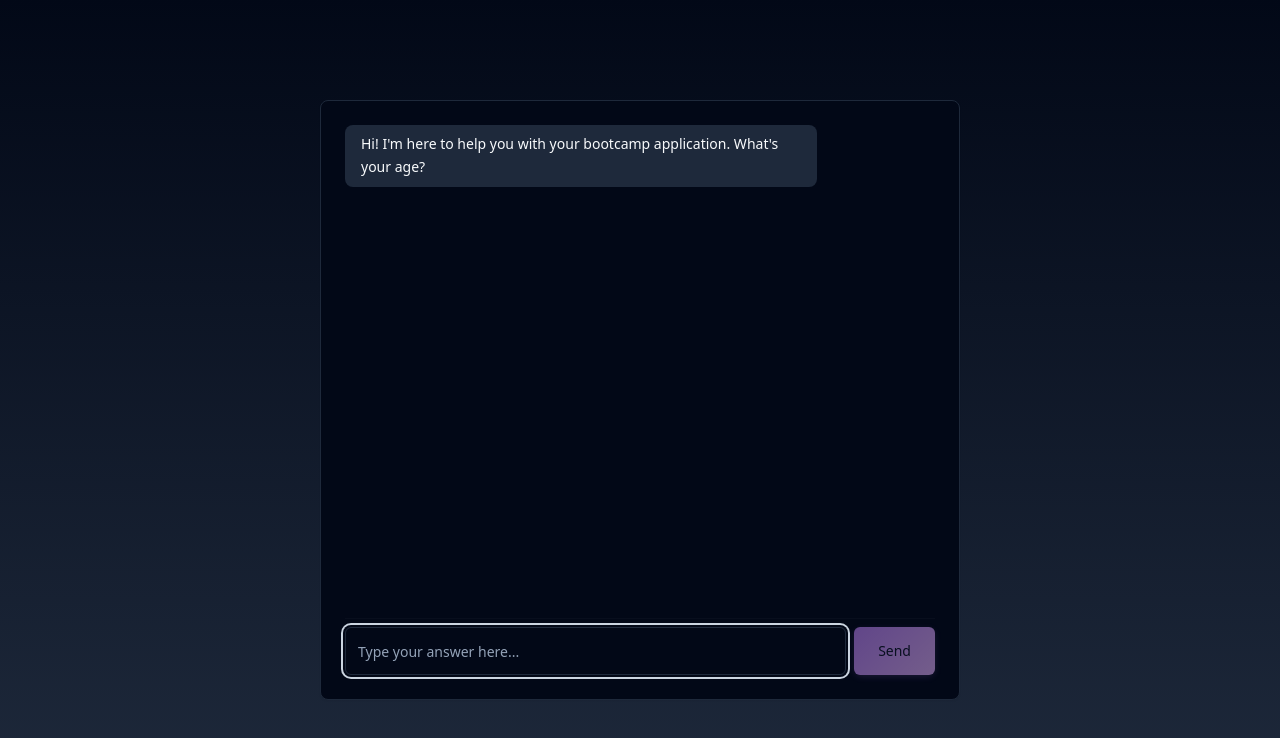
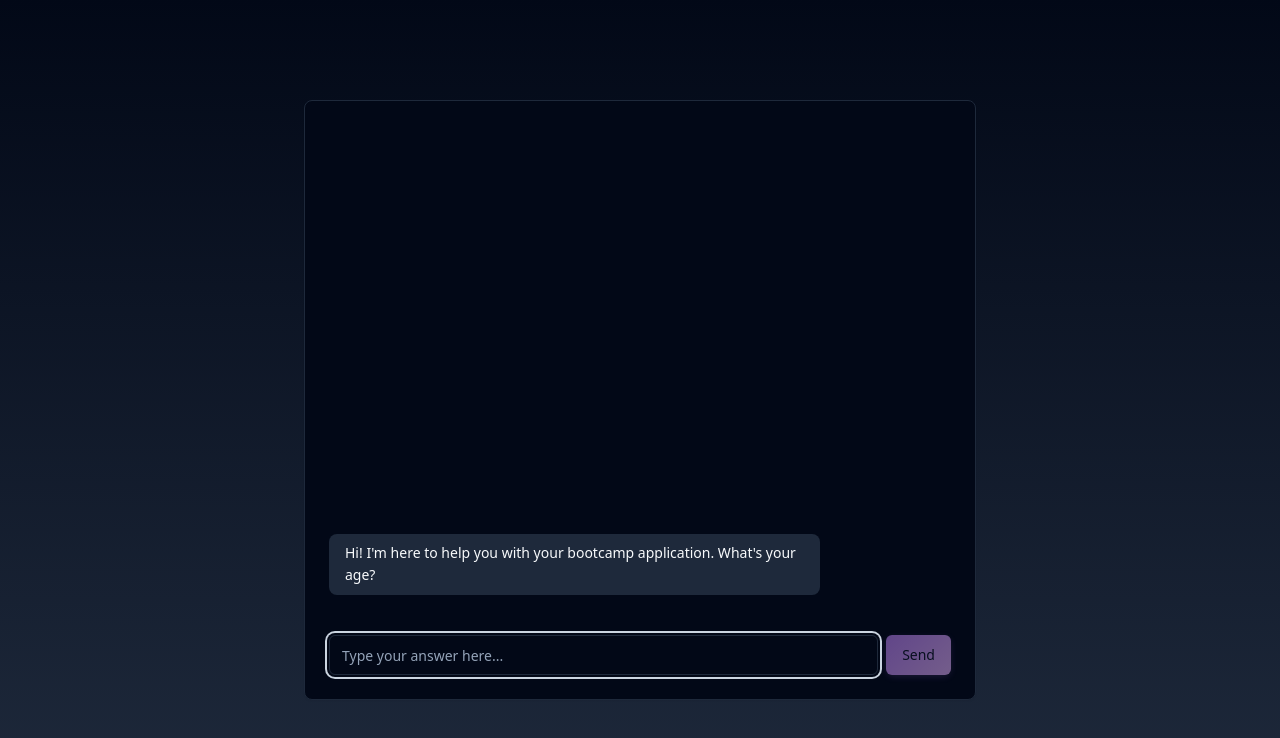
Before and after one commit to Swiss-Business-School-Barcelona/placeholder-launch-pad, a React (Vite) app: page / in a window 1280 px wide. Shown: the top 738 px of the page. Built offline with nearby package versions, Linux system fonts and the light colour scheme; no server answers.

Commit message:
Revert "udpdatres"
This reverts commit cc1f7fb5495e2940da663852d6b688bb34fe6e1a.

```diff
--- a/src/pages/Index.tsx
+++ b/src/pages/Index.tsx
@@ -24,20 +24,31 @@ const Index = () => {
 
   // Auto-scroll to bottom when messages change
   const scrollToBottom = () => {
-    messagesEndRef.current?.scrollIntoView({ behavior: "smooth" });
+    setTimeout(() => {
+      messagesEndRef.current?.scrollIntoView({ behavior: "smooth" });
+    }, 50); // Small delay to ensure DOM is updated
   };
 
   // Focus input field
   const focusInput = () => {
     setTimeout(() => {
       inputRef.current?.focus();
-    }, 100);
+    }, 100); // Small delay to ensure the input is rendered
   };
 
-  // Scroll to bottom whenever messages or typing status changes
   useEffect(() => {
-    setTimeout(scrollToBottom, 100);
+    scrollToBottom();
   }, [messages, isTyping]);
+
+    // Additional effect to ensure initial scroll works
+  useEffect(() => {
+    if (messages.length === 1) {
+      // For the first message, try multiple scroll attempts
+      setTimeout(() => scrollToBottom(), 100);
+      setTimeout(() => scrollToBottom(), 300);
+      setTimeout(() => scrollToBottom(), 500);
+    }
+  }, [messages.length]);
 
   // Auto-start conversation when component mounts
   useEffect(() => {
@@ -133,22 +144,23 @@ const Index = () => {
   };
 
   return (
-    <div className="h-screen bg-gradient-background">
-      {/* Desktop: centered card, Mobile: full screen */}
-      <div className="h-full max-w-2xl mx-auto md:flex md:items-center md:justify-center md:p-4">
-        <Card className="h-full w-full md:h-[600px] md:rounded-lg rounded-none border-0 md:border shadow-none md:shadow-sm">
-          <CardContent className="h-full p-4 md:p-6 flex flex-col">
-
-            {/* Messages Container */}
-            <div className="flex-1 overflow-y-auto mb-4">
-              <div className="space-y-4">
+    <div className="h-screen bg-gradient-background md:flex md:items-center md:justify-center md:p-4">
+      <div className="w-full max-w-2xl mx-auto h-full md:h-[600px] flex flex-col">
+        <Card className="h-full md:rounded-lg rounded-none border-0 md:border shadow-none md:shadow-sm flex flex-col">
+          <CardContent className="p-3 md:p-6 h-full flex flex-col min-h-0 pt-safe-top">
+            {/* Chat Messages */}
+            <div
+              className="overflow-y-auto space-y-3 md:space-y-4 pr-1 md:pr-2 flex-1 min-h-0 py-2"
+              style={{ scrollBehavior: 'smooth' }}
+            >
+              <div className="flex flex-col space-y-3 md:space-y-4 justify-end min-h-full">
                 {messages.map((message) => (
                   <div
                     key={message.id}
                     className={`flex ${message.isBot ? 'justify-start' : 'justify-end'}`}
                   >
                     <div
-                      className={`max-w-[80%] rounded-lg px-4 py-2 ${
+                      className={`max-w-[85%] md:max-w-[80%] rounded-lg px-3 md:px-4 py-2 ${
                         message.isBot
                           ? 'bg-secondary text-secondary-foreground'
                           : 'bg-primary text-primary-foreground'
@@ -172,44 +184,43 @@ const Index = () => {
                   </div>
                 )}
 
-                {/* Scroll anchor */}
+                {/* Auto-scroll target */}
                 <div ref={messagesEndRef} />
               </div>
             </div>
 
             {/* Bootcamp Button */}
             {showBootcampButton && (
-              <div className="mb-4">
+              <div className="flex justify-center my-3 md:my-4">
                 <Button
                   onClick={() => window.open(bootcampButtonUrl, '_blank')}
-                  className="w-full bg-gradient-to-r from-purple-500 to-pink-500 hover:from-purple-600 hover:to-pink-600 text-white font-medium py-3 rounded-lg transition-all duration-200 transform hover:scale-105 shadow-lg"
+                  className="bg-gradient-to-r from-purple-500 to-pink-500 hover:from-purple-600 hover:to-pink-600 text-white font-medium px-4 md:px-6 py-2 rounded-lg transition-all duration-200 transform hover:scale-105 shadow-lg w-full md:w-auto max-w-xs"
                 >
                   Visit Bootcamp Page
                 </Button>
               </div>
             )}
 
-            {/* Input Area - Fixed at bottom */}
+            {/* Input Area */}
             {!isTyping && !showBootcampButton && (
-              <div className="flex space-x-2 pt-2 border-t border-border/20">
+              <div className="flex space-x-2 mt-3 md:mt-4 pt-2 border-t border-border/20 md:border-t-0 md:pt-0 pb-safe">
                 <Input
                   ref={inputRef}
                   value={userInput}
                   onChange={(e) => setUserInput(e.target.value)}
                   onKeyPress={handleKeyPress}
                   placeholder="Type your answer here..."
-                  className="flex-1 h-12 text-base"
+                  className="flex-1 h-12 md:h-10 text-base md:text-sm"
                 />
                 <Button
                   onClick={handleUserResponse}
                   disabled={!userInput.trim()}
-                  className="h-12 px-6"
+                  className="h-12 md:h-10 px-6 md:px-4 text-base md:text-sm"
                 >
                   Send
                 </Button>
               </div>
             )}
-
           </CardContent>
         </Card>
       </div>
```
